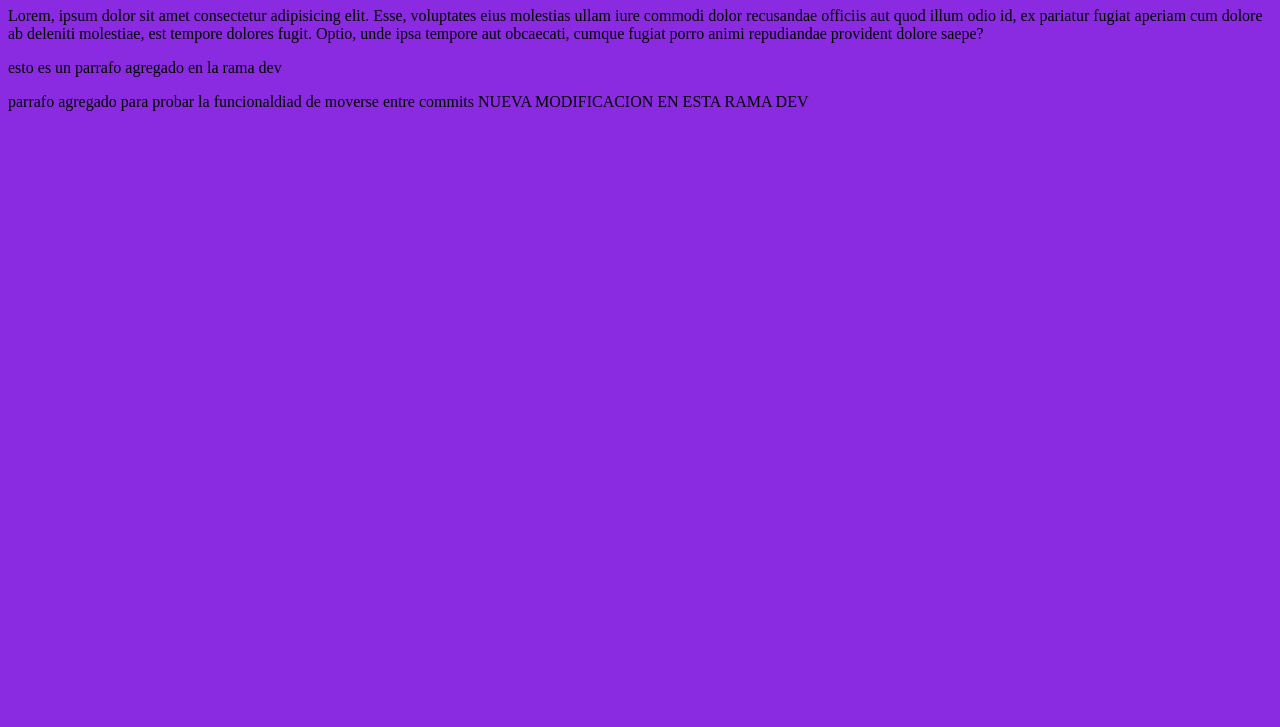
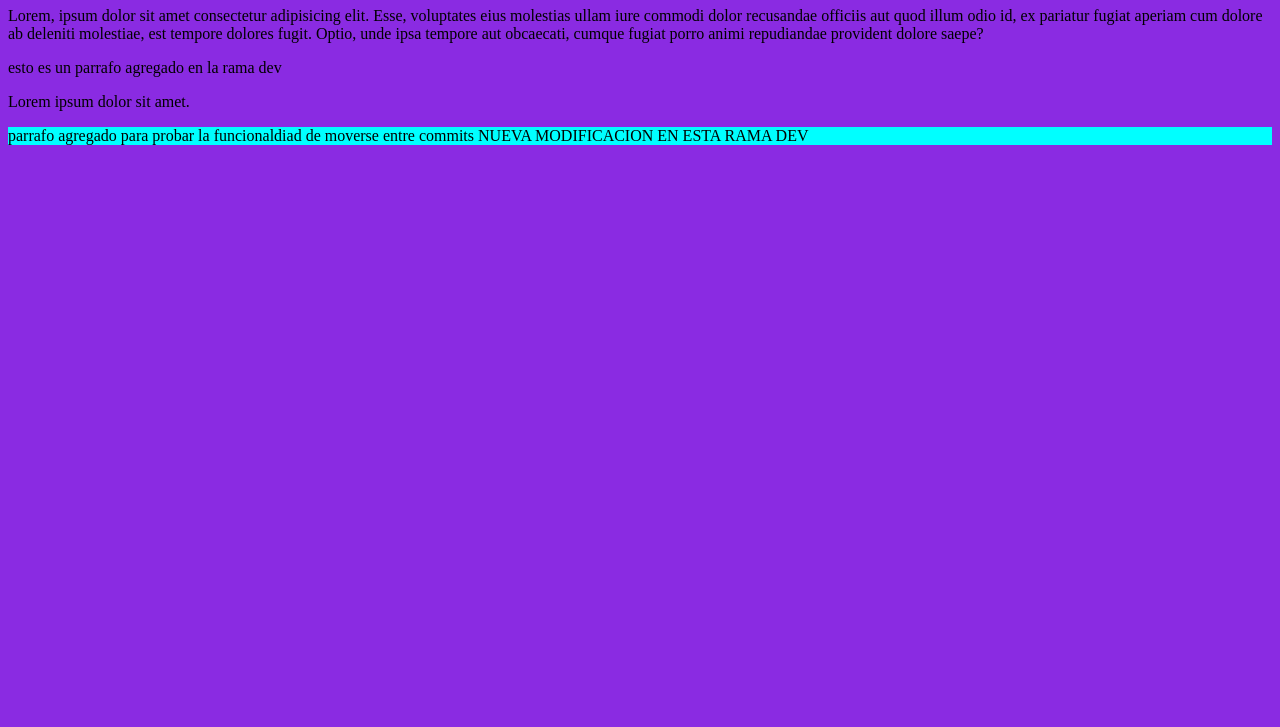
Before and after one commit to TrellixVulnTeam/primerrepositorio_J2O3, a plain HTML site: page index.html in a window 1280 px wide. Shown: the part 73-800 px from the top of the page. Drawn offline with Linux system fonts and the light colour scheme.

Commit message:
mas css añadido

```diff
--- a/css/styles.css
+++ b/css/styles.css
@@ -5,3 +5,7 @@ background-color: blueviolet;
 .titulo{
     color: yellow;
 }
+
+.resaltado{
+    background-color: aqua;
+}
--- a/index.html
+++ b/index.html
@@ -11,14 +11,17 @@
 
 <body>
 
-    <h1 class="titulo">Clase 9: GIT</h1>
+    <h1 class="titulo resaltado">Clase 9: GIT</h1>
     <P>Lorem, ipsum dolor sit amet consectetur adipisicing elit. Esse, voluptates eius molestias ullam iure commodi
         dolor recusandae officiis aut quod illum odio id, ex pariatur fugiat aperiam cum dolore ab deleniti molestiae,
         est tempore dolores fugit. Optio, unde ipsa tempore aut obcaecati, cumque fugiat porro animi repudiandae
         provident dolore saepe?</P>
 
     <p>esto es un parrafo agregado en la rama dev</p>
-    <p>parrafo agregado para probar la funcionaldiad de moverse entre commits NUEVA MODIFICACION EN ESTA RAMA DEV</p>
+    <p>Lorem ipsum dolor sit amet.</p>
+    <p class="resaltado">parrafo agregado para probar la funcionaldiad de moverse entre commits NUEVA MODIFICACION EN ESTA RAMA DEV</p>
+
+
 </body>
 
 </html>
```
